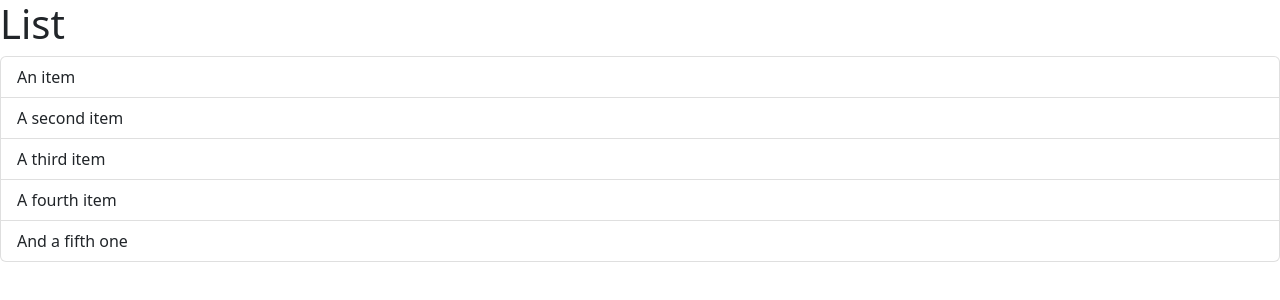
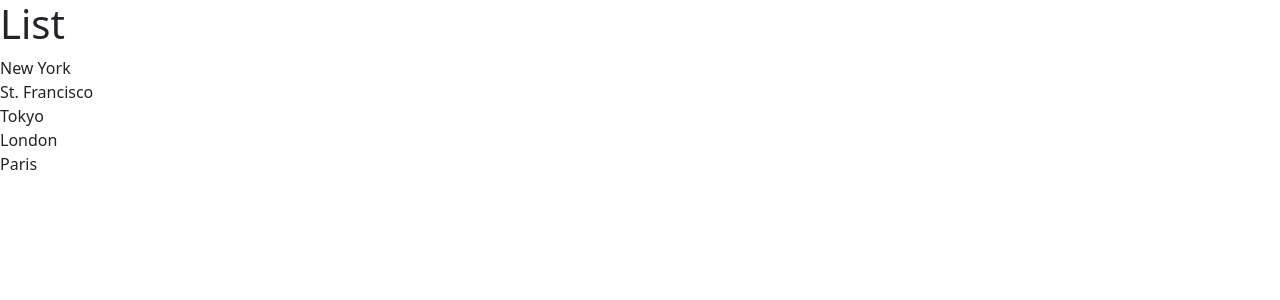
Before and after one commit to EmanuelaPau/my-first-react-project, a React (Vite) app: page / in a window 1280 px wide. Shown: the top 300 px of the page. Built offline with nearby package versions, Linux system fonts and the light colour scheme.

Commit message:
map loop

```diff
--- a/src/components/ListGroup.tsx
+++ b/src/components/ListGroup.tsx
@@ -1,13 +1,28 @@
 function ListGroup() {
+  let items = [
+    { name: "New York", id: "NY" },
+    { name: "St. Francisco", id: "SF" },
+    { name: "Tokyo", id: "TK" },
+    { name: "London", id: "LND" },
+    { name: "Paris", id: "PRS" },
+  ];
+  //   items = [];
+
+  if (items.length === 0) {
+    return (
+      <>
+        <h1>list</h1>
+        <p>no item found</p>
+      </>
+    );
+  }
   return (
     <>
       <h1>List</h1>
       <ul className="list-group">
-        <li className="list-group-item">An item</li>
-        <li className="list-group-item">A second item</li>
-        <li className="list-group-item">A third item</li>
-        <li className="list-group-item">A fourth item</li>
-        <li className="list-group-item">And a fifth one</li>
+        {items.map((item) => (
+          <li key={item.id}>{item.name}</li>
+        ))}
       </ul>
     </>
   );
```
